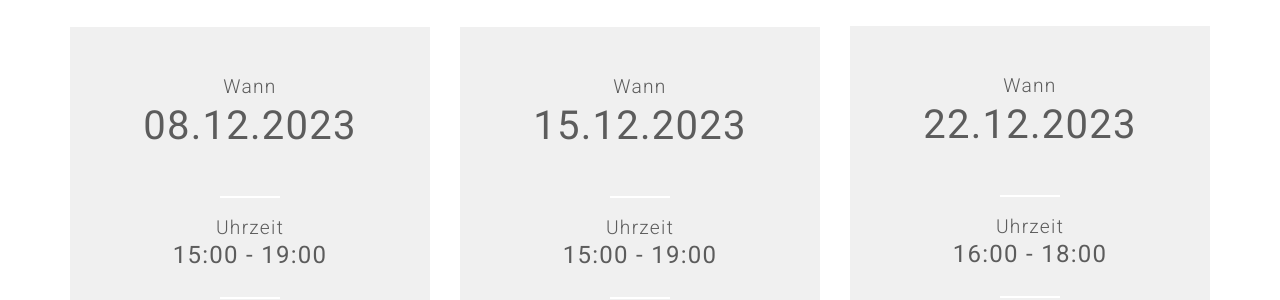
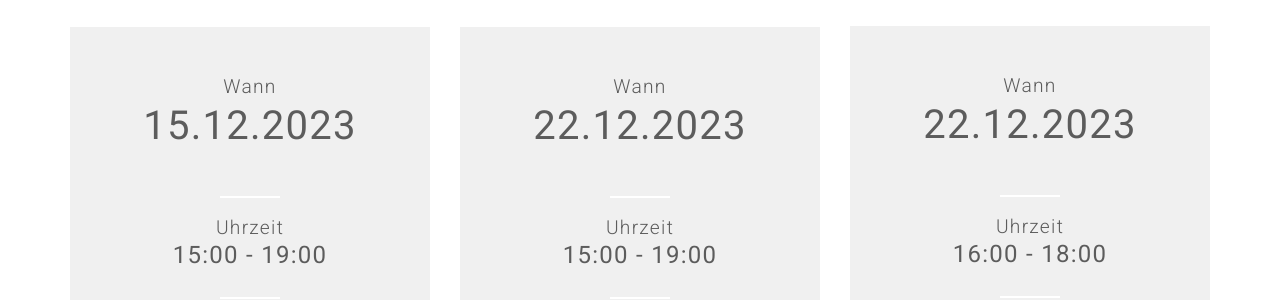
Before and after one commit to coderdojo-wien/coderdojo-wien.github.io, a Jekyll site: the page built from index.html, in a window 1280 px wide and 900 px high, scrolled down 3897 px. Shown: the part 158-458 px from the top of the window. Built offline with Jekyll 4.4.1, drawn with Linux system fonts in a browser that asks for light colours; nearby versions of some CDN libraries; comment, search, counter and statistics services are not loaded.

Commit message:
Update events.yml

```diff
--- a/_data/events.yml
+++ b/_data/events.yml
@@ -3,20 +3,20 @@ title: "Termine"
 description: "Ein Anmeldung ist für die Teilnahme an den online CoderDojos nicht erforderlich. Das genaue Workshopprogramm mit den Teilnahmelinks finden sie in unserem aktuellen Newsletter, der jeweils bis spätestens den Tag davor versendet wird und auf unserer Hompepage https://www.facebook.com/coderdojowien. </br><b>Für die Teilnahme an offline CoderDojos ist unbedingt eine Anmeldung erforderlich!</b>"
 events-list:
 
-- event-date: 08.12.2023
+- event-date: 15.12.2023
   event-time: 15:00 - 19:00
-  event-startdate: 2023-12-08T15:00:00+0100
-  event-enddate: 2023-12-08T19:00:00+0100
+  event-startdate: 2023-12-15T15:00:00+0100
+  event-enddate: 2023-12-15T19:00:00+0100
   event-name: Online CoderDojo
   event-type: Online
   event-place: Online Dojo
   event-place-name: Online
   event-url: "https://linz.coderdojo.net/termine/"
 
-- event-date: 15.12.2023
+- event-date: 22.12.2023
   event-time: 15:00 - 19:00
-  event-startdate: 2023-12-15T15:00:00+0100
-  event-enddate: 2023-12-15T19:00:00+0100
+  event-startdate: 2023-12-22T15:00:00+0100
+  event-enddate: 2023-12-22T19:00:00+0100
   event-name: Online CoderDojo
   event-type: Online
   event-place: Online Dojo
```
